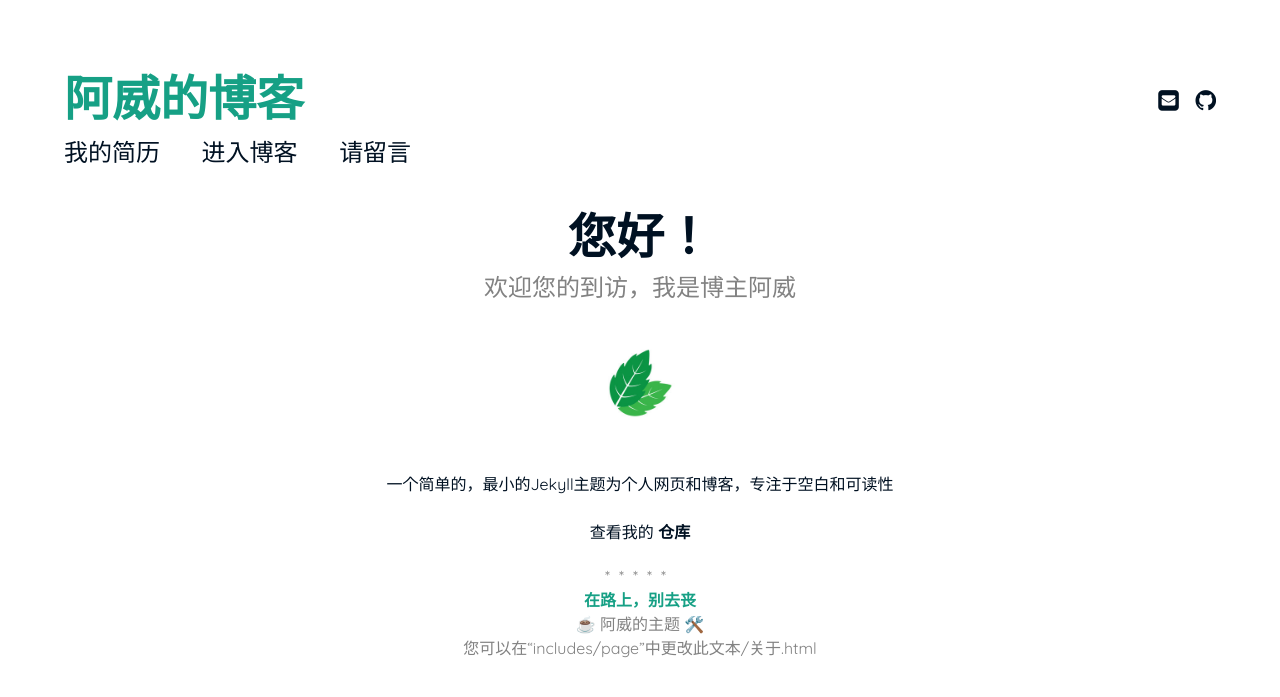
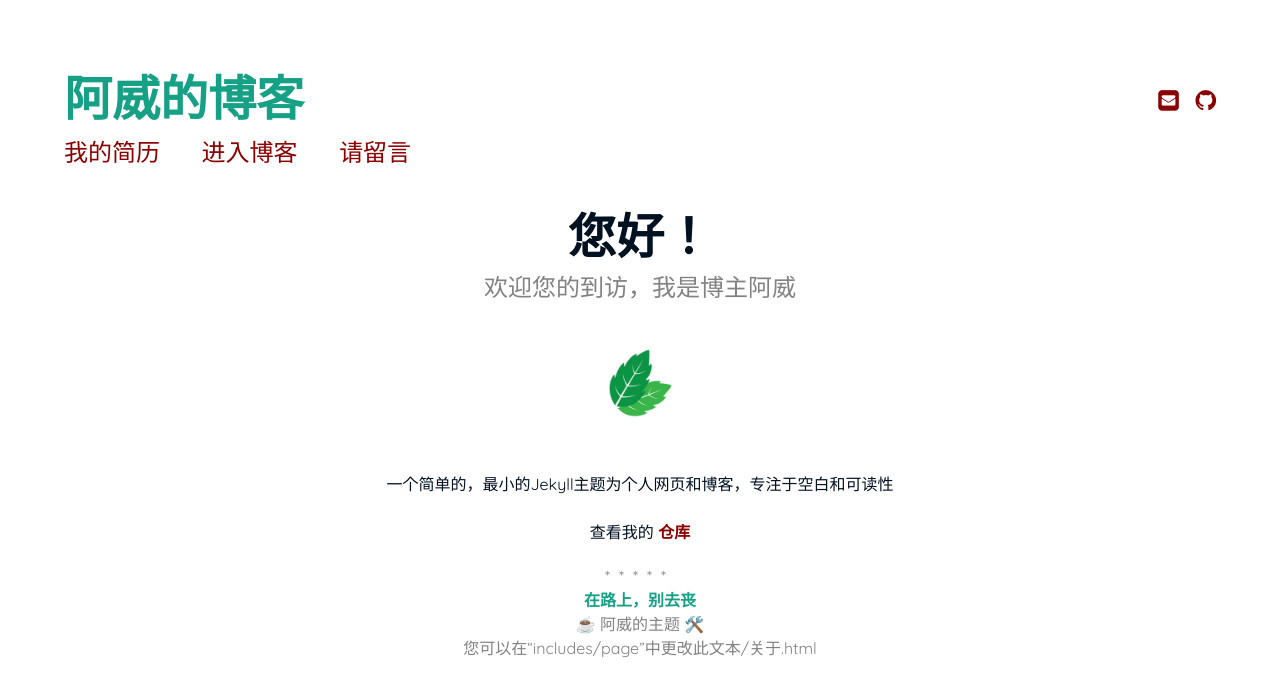
Before and after one commit to lin1874656762/Pudhina, a Jekyll site: the page built from index.md, in a window 1280 px wide. Shown: the top 697 px of the page. Built offline with Jekyll 4.4.1, drawn with Linux system fonts in a browser that asks for light colours.

Commit message:
0917HTML博客

```diff
--- a/assets/css/main.css
+++ b/assets/css/main.css
@@ -7,7 +7,7 @@
     background-color: #FFF; }
 
   a {
-    color: #012;
+    color: darkred;
     font-weight: bold;
     text-decoration: none; }
 
```
